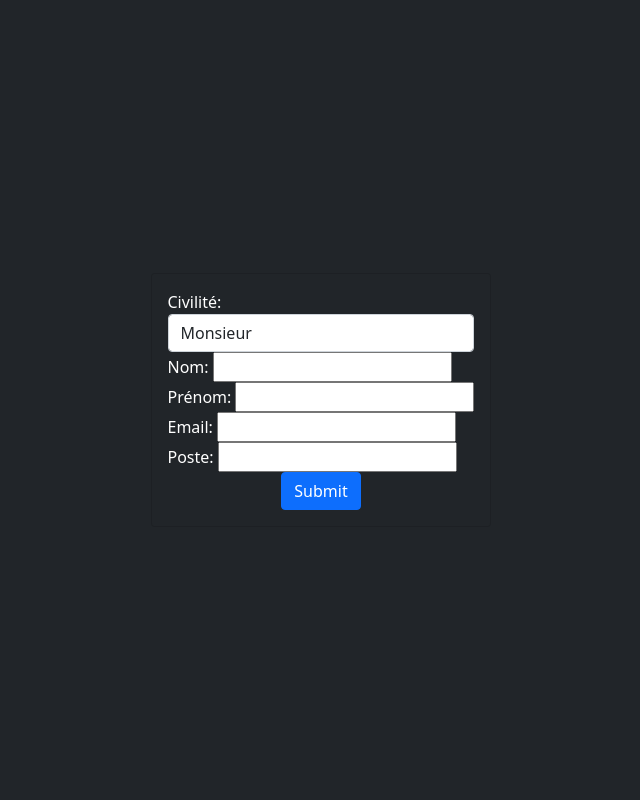
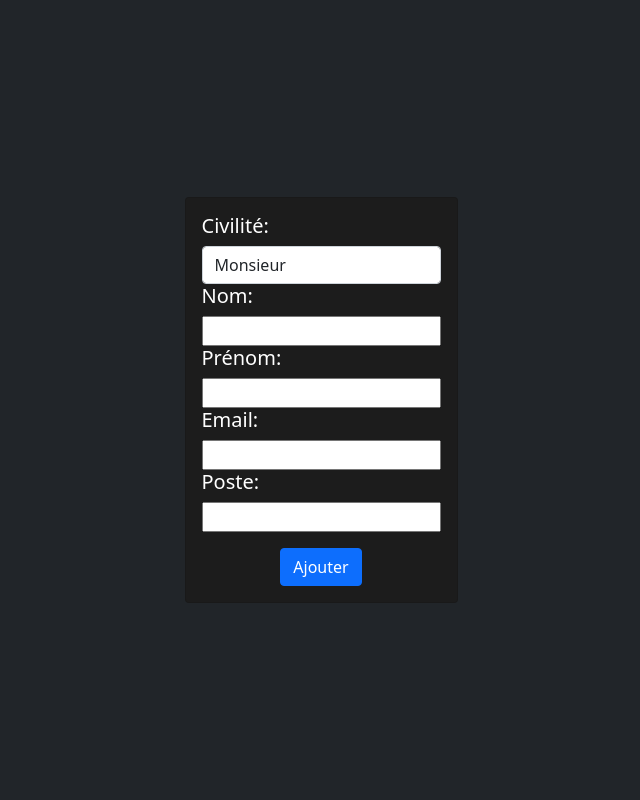
Before and after one commit to NZ0H/SAE-DJANGO-2.03, a Django app: page /computerApp/add-personnel/ in a window 1280 px wide. Shown: the part 76-876 px from the top of the page, without its empty margins (319-959 px from the left). Run offline with Django 4.2, Linux system fonts and the light colour scheme.

Commit message:
Add files via upload

```diff
--- a/DJANGO FINAL/computermngt/computerApp/templates/computerApp/personnel_add.html
+++ b/DJANGO FINAL/computermngt/computerApp/templates/computerApp/personnel_add.html
@@ -2,39 +2,56 @@
 
 {% block content %}
 <div class="container d-flex justify-content-center align-items-center" style="height: 100vh;">
-  <div class="card bg-dark text-white" style="max-width: 400px;">
+  <div class="card text-white" style="background-color: #1c1c1c; max-width: 400px;">
     <div class="card-body">
       <form method="post" class="form-horizontal">
         {% csrf_token %}
         <div class="form-group">
-          <label class="control-label" for="civilite">Civilité:</label>
-          <select class="form-control" id="civilite" name="civilite">
-            <option value="Monsieur">Monsieur</option>
-            <option value="Madame">Madame</option>
-          </select>
+          <h5 class="control-label" for="civilite">Civilité:</h5>
+          <div>
+            <select class="form-control" id="civilite" name="civilite">
+              <option value="Monsieur">Monsieur</option>
+              <option value="Madame">Madame</option>
+            </select>
+          </div>
         </div>
         <div class="form-group">
-          <label class="control-label" for="nom">Nom:</label>
-          {{ form.nom }}
+          <h5 class="control-label" for="nom">Nom:</h5>
+          <div>
+            {{ form.nom }}
+          </div>
         </div>
         <div class="form-group">
-            <label class="control-label" for="prenom">Prénom:</label>
+          <h5 class="control-label" for="prenom">Prénom:</h5>
+          <div>
             {{ form.prenom }}
+          </div>
         </div>
         <div class="form-group">
-            <label class="control-label" for="email">Email:</label>
-            {{ form.email }}        </div>
+          <h5 class="control-label" for="email">Email:</h5>
+          <div>
+            {{ form.email }}
+          </div>
+        </div>
         <div class="form-group">
-            <label class="control-label" for="poste">Poste:</label>
-            {{ form.poste }}        </div>
+          <h5 class="control-label" for="poste">Poste:</h5>
+          <div>
+            {{ form.poste }}
+          </div>
+        </div>
 
-        <div class="form-group">
+        <div class="form-group mt-3">
           <div class="text-center">
-            <button type="submit" class="btn btn-primary">Submit</button>
+            <button type="submit" class="btn btn-primary">Ajouter</button>
           </div>
         </div>
       </form>
     </div>
   </div>
 </div>
+
+
+
+
+
 {% endblock %}
--- a/DJANGO FINAL/computermngt/computerApp/templates/index.html
+++ b/DJANGO FINAL/computermngt/computerApp/templates/index.html
@@ -15,6 +15,7 @@
 
   {% block sidebar %}
   {% load static %}
+
 
   <nav class="navbar navbar-expand-lg navbar-light bg-light">
     <div class="container-fluid">
@@ -59,6 +60,7 @@
       </div>
     </div>
   </nav>
+
 {% endblock %}
 
 {% block content %}
--- a/DJANGO FINAL/computermngt/computerApp/views.py
+++ b/DJANGO FINAL/computermngt/computerApp/views.py
@@ -10,6 +10,7 @@ def index(request):
         'machines' : machines,
         'personnels' : personnels,
     }
+
     return render(request,'templates/index.html',context)
 
 def liste_machines(request):
```
Also changed, not shown: DJANGO FINAL/computermngt/computerApp/templates/computerApp/personnel_del.html (line endings or trailing spaces), DJANGO FINAL/computermngt/computerApp/urls.py (line endings or trailing spaces), DJANGO FINAL/computermngt/db.sqlite3.
